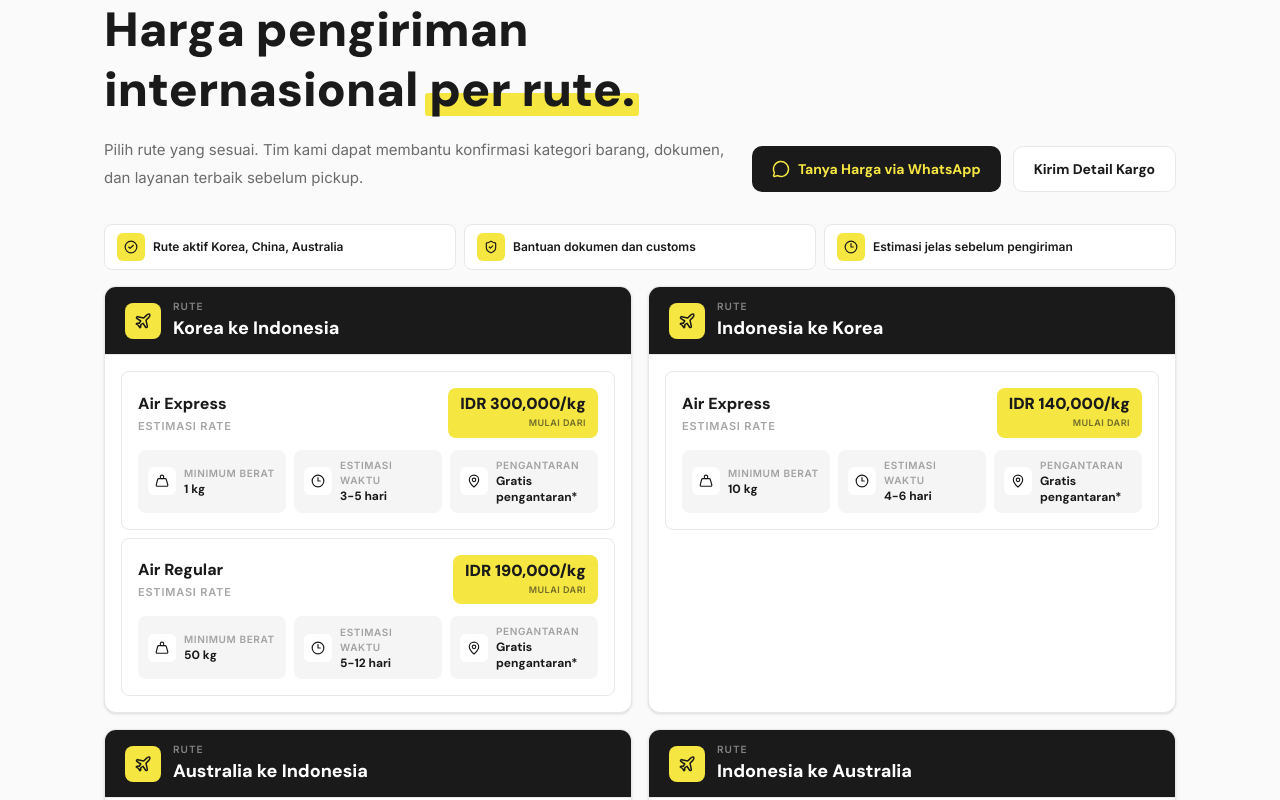
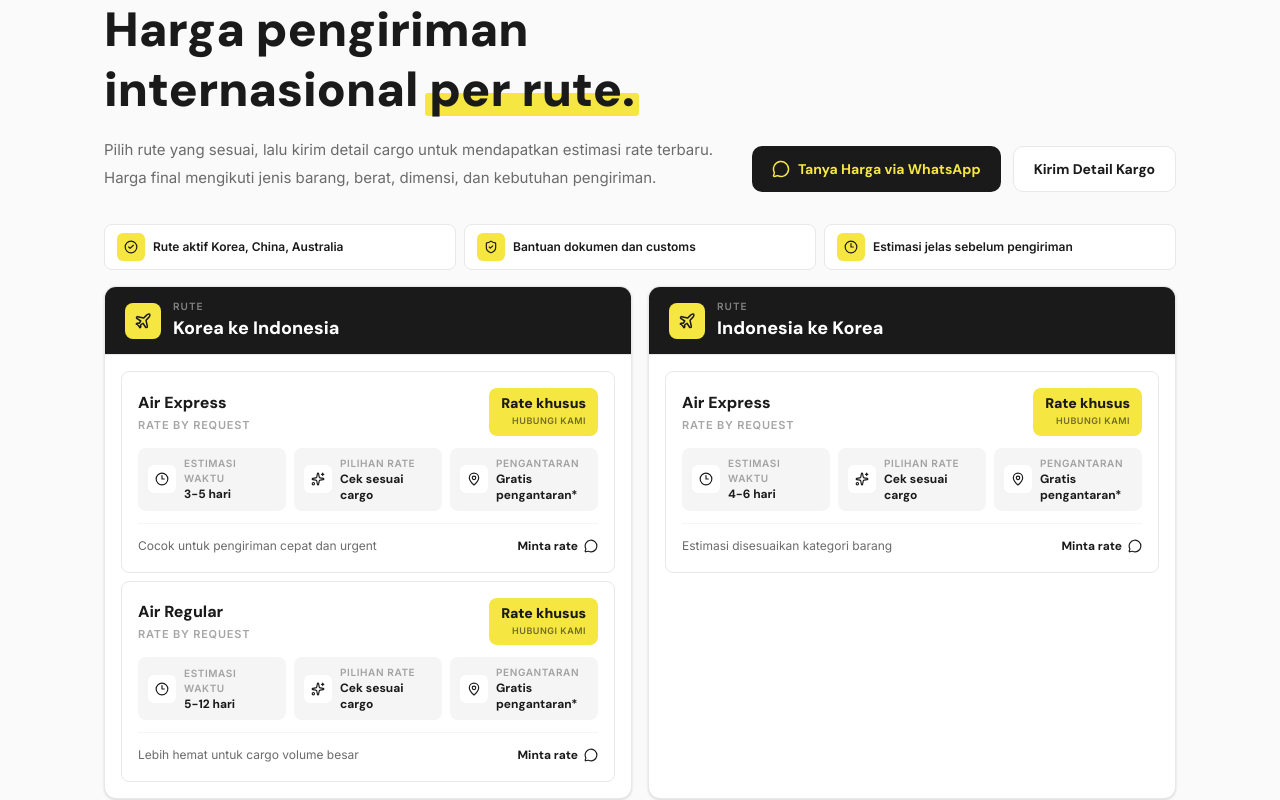
Before and after one commit to bhahtiar/shippin-app, a React (Vite) app: page / in a window 1280 px wide. Shown: the part 2560-3360 px from the top of the page. Built offline with nearby package versions, Linux system fonts and the light colour scheme.

Commit message:
revamp pricing teaser cards

```diff
--- a/src/pages/Pricing.jsx
+++ b/src/pages/Pricing.jsx
@@ -1,5 +1,5 @@
 import React from 'react'
-import { Calculator, CheckCircle2, Clock3, MapPin, MessageCircle, Plane, ShieldCheck, Ship, Weight } from 'lucide-react'
+import { Calculator, CheckCircle2, Clock3, MapPin, MessageCircle, Plane, ShieldCheck, Ship, Sparkles } from 'lucide-react'
 
 const WA_NUMBER = '6281511233838'
 
@@ -9,15 +9,13 @@ const routeGroups = [
     lanes: [
       {
         name: 'Air Express',
-        price: 'IDR 300,000/kg',
-        minimum: '1 kg',
         leadTime: '3-5 hari',
+        note: 'Cocok untuk pengiriman cepat dan urgent',
       },
       {
         name: 'Air Regular',
-        price: 'IDR 190,000/kg',
-        minimum: '50 kg',
         leadTime: '5-12 hari',
+        note: 'Lebih hemat untuk cargo volume besar',
       },
     ],
   },
@@ -26,9 +24,8 @@ const routeGroups = [
     lanes: [
       {
         name: 'Air Express',
-        price: 'IDR 140,000/kg',
-        minimum: '10 kg',
         leadTime: '4-6 hari',
+        note: 'Estimasi disesuaikan kategori barang',
       },
     ],
   },
@@ -37,9 +34,8 @@ const routeGroups = [
     lanes: [
       {
         name: 'Air Express',
-        price: 'AUD 30/kg',
-        minimum: '1 kg',
         leadTime: '3-6 hari',
+        note: 'Pickup dan delivery dapat dikonsultasikan',
       },
     ],
   },
@@ -48,9 +44,8 @@ const routeGroups = [
     lanes: [
       {
         name: 'Air Express',
-        price: 'AUD 20/kg',
-        minimum: '1 kg',
         leadTime: '3-6 hari',
+        note: 'Cek rate sesuai lokasi dan berat cargo',
       },
     ],
   },
@@ -72,8 +67,8 @@ export default function Pricing() {
               Harga pengiriman internasional <span className="heading-highlight">per rute.</span>
             </h1>
             <p className="max-w-2xl text-[15px] leading-7 text-muted">
-              Pilih rute yang sesuai. Tim kami dapat membantu konfirmasi kategori barang, dokumen,
-              dan layanan terbaik sebelum pickup.
+              Pilih rute yang sesuai, lalu kirim detail cargo untuk mendapatkan estimasi rate terbaru.
+              Harga final mengikuti jenis barang, berat, dimensi, dan kebutuhan pengiriman.
             </p>
           </div>
           <div className="flex flex-wrap gap-3 lg:justify-end">
@@ -178,18 +173,29 @@ function PricingCard({ lane }) {
       <div className="flex flex-wrap items-center justify-between gap-3">
         <div>
           <h3 className="font-display text-base font-extrabold text-ink">{lane.name}</h3>
-          <p className="mt-0.5 text-[11px] font-semibold uppercase tracking-[0.8px] text-muted/60">Estimasi rate</p>
+          <p className="mt-0.5 text-[11px] font-semibold uppercase tracking-[0.8px] text-muted/60">Rate by request</p>
         </div>
         <div className="rounded-lg bg-brand-yellow px-3 py-2 text-right text-ink">
-          <div className="font-display text-base font-black leading-none">{lane.price}</div>
-          <div className="mt-1 text-[9px] font-bold uppercase tracking-[0.5px] text-ink/60">Mulai dari</div>
+          <div className="font-display text-sm font-black leading-none">Rate khusus</div>
+          <div className="mt-1 text-[9px] font-bold uppercase tracking-[0.5px] text-ink/60">Hubungi kami</div>
         </div>
       </div>
 
       <div className="mt-3 grid gap-2 sm:grid-cols-3">
-        <PriceMeta icon={Weight} label="Minimum berat" value={lane.minimum} />
         <PriceMeta icon={Clock3} label="Estimasi waktu" value={lane.leadTime} />
+        <PriceMeta icon={Sparkles} label="Pilihan rate" value="Cek sesuai cargo" />
         <PriceMeta icon={MapPin} label="Pengantaran" value="Gratis pengantaran*" />
+      </div>
+      <div className="mt-3 flex flex-wrap items-center justify-between gap-3 border-t border-soft pt-3">
+        <p className="text-xs leading-5 text-muted">{lane.note}</p>
+        <a
+          href={`https://wa.me/${WA_NUMBER}`}
+          target="_blank"
+          rel="noopener noreferrer"
+          className="inline-flex items-center gap-1.5 font-display text-xs font-bold text-ink transition hover:text-muted"
+        >
+          Minta rate <MessageCircle size={14} />
+        </a>
       </div>
     </div>
   )
```
